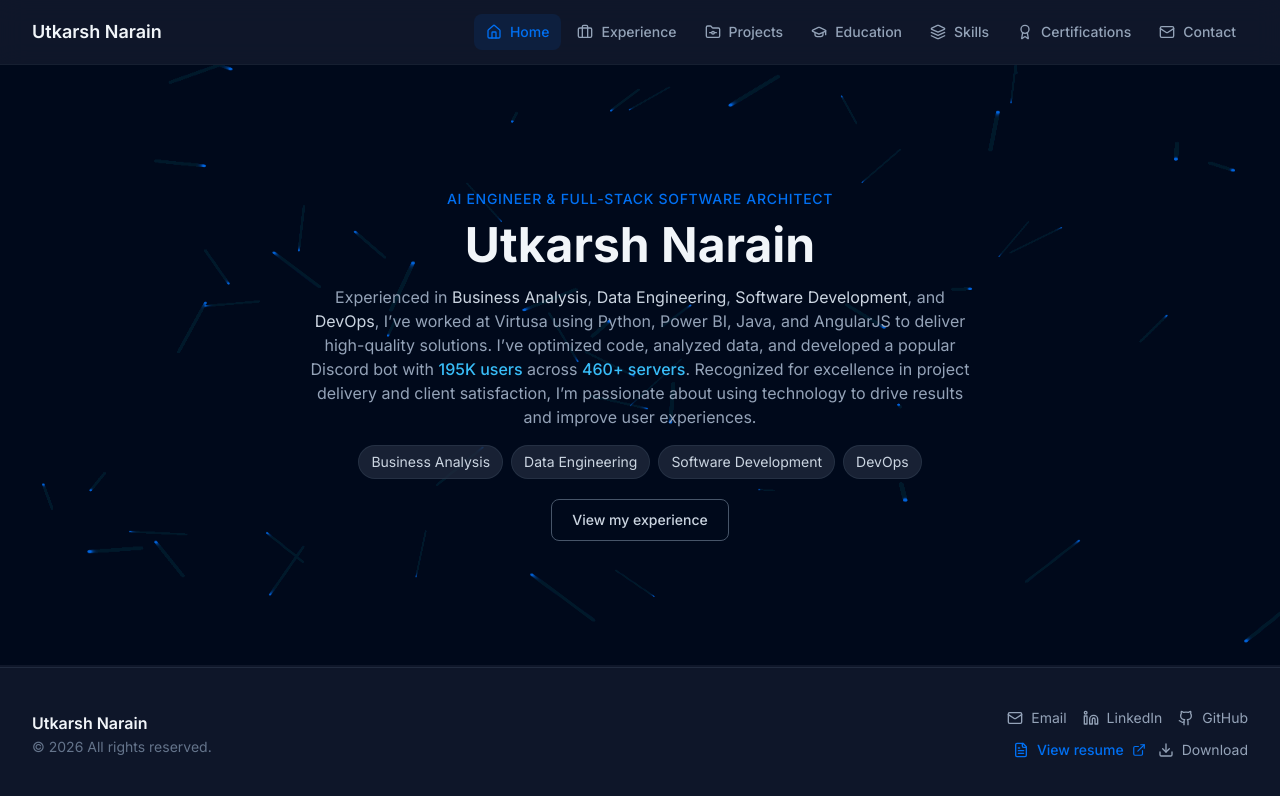
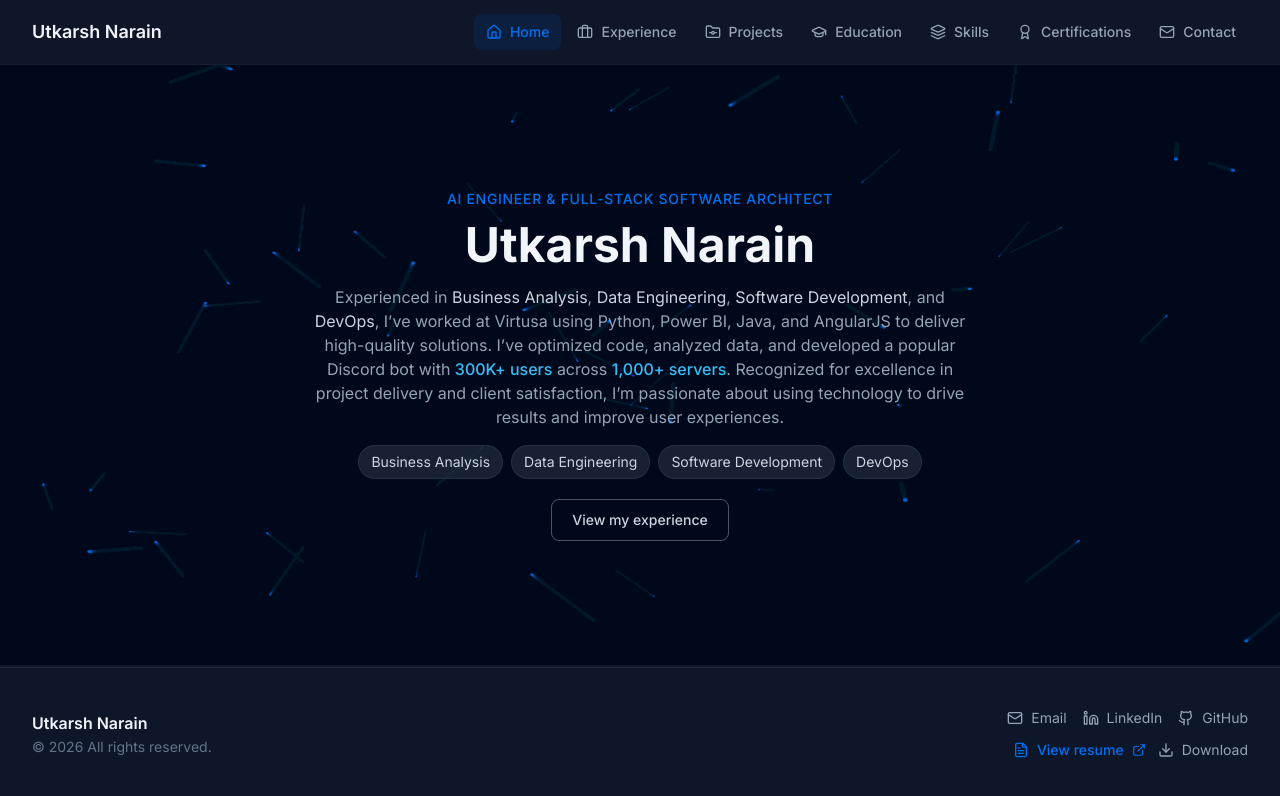
Before and after one commit to utki007/utki007.github.io, a React (Vite) app: page / in a window 1280 px wide. Shown: the top 796 px of the page. Built offline with nearby package versions, Linux system fonts and the light colour scheme.

Commit message:
Revamp README, add asset, and routing fixes

```diff
--- a/index.html
+++ b/index.html
@@ -1,4 +1,3 @@
-<!DOCTYPE html>
 <html lang="en">
   <head>
     <meta charset="UTF-8" />
@@ -11,6 +10,7 @@
     <link href="https://fonts.googleapis.com/css2?family=Inter:wght@400;500;600;700&display=swap" rel="stylesheet" />
   </head>
   <body>
+    <noscript>Please enable JavaScript to view this site.</noscript>
     <div id="root"></div>
     <script type="module" src="/src/main.jsx"></script>
   </body>
--- a/package.json
+++ b/package.json
@@ -2,6 +2,12 @@
   "name": "utkarsh-portfolio",
   "private": true,
   "version": "1.0.0",
+  "description": "Personal portfolio - Utkarsh Narain",
+  "homepage": "https://utki007.github.io/",
+  "repository": {
+    "type": "git",
+    "url": "https://github.com/utki007/utki007.github.io"
+  },
   "type": "module",
   "scripts": {
     "dev": "vite",
--- a/src/App.jsx
+++ b/src/App.jsx
@@ -1,6 +1,7 @@
-import { Routes, Route } from 'react-router-dom'
+import { Routes, Route, Navigate } from 'react-router-dom'
 import Layout from './components/Layout'
 import ScrollToTop from './components/ScrollToTop'
+import ErrorBoundary from './components/ErrorBoundary'
 import HomePage from './pages/HomePage'
 import ProjectsPage from './pages/ProjectsPage'
 import ExperiencePage from './pages/ExperiencePage'
@@ -13,7 +14,7 @@ import DiscordBotDemoPage from './pages/DiscordBotDemoPage'
 
 export default function App() {
   return (
-    <>
+    <ErrorBoundary>
       <ScrollToTop />
       <Routes>
         <Route element={<Layout />}>
@@ -26,8 +27,9 @@ export default function App() {
           <Route path="/skills" element={<SkillsPage />} />
           <Route path="/certifications" element={<CertificationsPage />} />
           <Route path="/contact" element={<ContactPage />} />
+          <Route path="*" element={<Navigate to="/" replace />} />
         </Route>
       </Routes>
-    </>
+    </ErrorBoundary>
   )
 }
--- a/src/components/Hero.jsx
+++ b/src/components/Hero.jsx
@@ -106,8 +106,8 @@ export default function Hero({ onExploreClick }) {
           <span className="text-slate-300">Software Development</span>, and{' '}
           <span className="text-slate-300">DevOps</span>, I’ve worked at Virtusa using Python, Power BI, Java,
           and AngularJS to deliver high-quality solutions. I’ve optimized code, analyzed data, and developed
-          a popular Discord bot with <span className="text-accentLight font-medium">195K users</span> across{' '}
-          <span className="text-accentLight font-medium">460+ servers</span>. Recognized for excellence in
+          a popular Discord bot with <span className="text-accentLight font-medium">300K+ users</span> across{' '}
+          <span className="text-accentLight font-medium">1,000+ servers</span>. Recognized for excellence in
           project delivery and client satisfaction, I’m passionate about using technology to drive results and
           improve user experiences.
         </motion.p>
--- a/src/index.css
+++ b/src/index.css
@@ -32,14 +32,3 @@ body {
 .gradient-text {
   @apply bg-gradient-to-r from-accent to-accentLight bg-clip-text text-transparent;
 }
-
-.glow {
-  box-shadow: 0 0 40px rgba(0, 112, 243, 0.15);
-}
-
-/* Placeholder: interactive 3D / particle canvas can be mounted here via ref */
-.particle-container {
-  position: absolute;
-  inset: 0;
-  pointer-events: none;
-}
--- a/src/pages/SkillsPage.jsx
+++ b/src/pages/SkillsPage.jsx
@@ -1,12 +1,9 @@
 import TechnicalSkillsSection from '../components/TechnicalSkillsSection'
-import ErrorBoundary from '../components/ErrorBoundary'
 
 export default function SkillsPage() {
   return (
-    <ErrorBoundary>
-      <div className="min-h-screen">
-        <TechnicalSkillsSection />
-      </div>
-    </ErrorBoundary>
+    <div className="min-h-screen">
+      <TechnicalSkillsSection />
+    </div>
   )
 }
--- a/vite.config.js
+++ b/vite.config.js
@@ -1,8 +1,8 @@
 import { defineConfig } from 'vite'
 import react from '@vitejs/plugin-react'
 
-// Base '/' for GitHub Pages user site (https://utki007.github.io/)
+// Base './' for GitHub Pages - relative paths avoid 404s on asset loading
 export default defineConfig({
   plugins: [react()],
-  base: '/',
+  base: './',
 })
```
Also changed, not shown: public/assets/icons/person.webp (added), 1 other file (tests, documents, lock files or other folders). Lines whose indentation alone changed are shown as unchanged.
